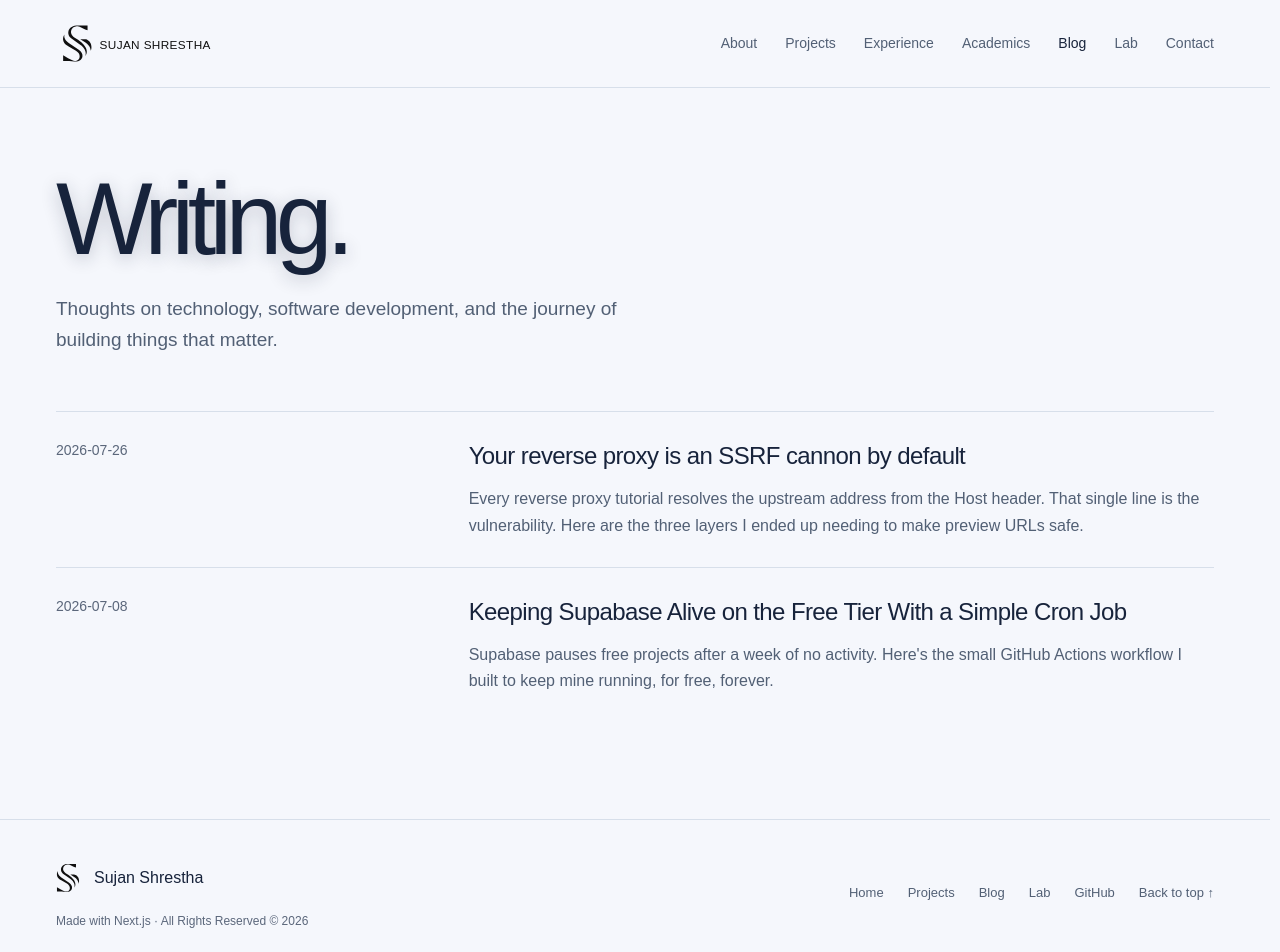
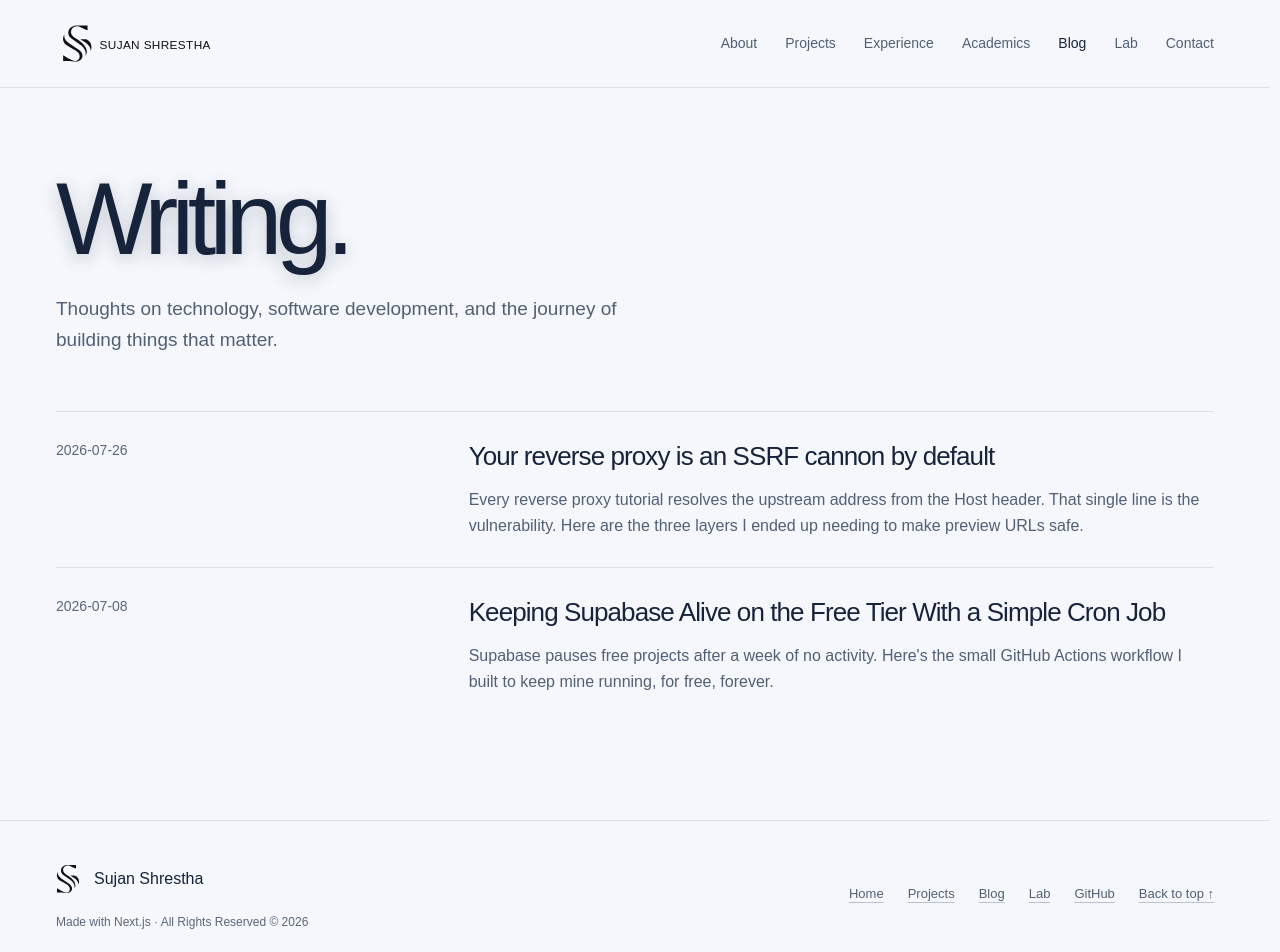
Before and after one commit to darkweb19/sujanshrestha.ca, a Next.js app: page /blogs in a window 1280 px wide. Shown: the top 952 px of the page. Built offline with nearby package versions, Linux system fonts and the light colour scheme.

Commit message:
style(polish): make writing and secondary link affordances consistent

```diff
--- a/app/globals.css
+++ b/app/globals.css
@@ -579,15 +579,37 @@ textarea {
 	padding-block: 28px;
 	border-top: 1px solid var(--color-glass-border);
 }
-.writing-row h3 {
+.writing-row :is(h2, h3) {
 	font-size: 26px;
 	letter-spacing: -0.035em;
 	font-weight: 500;
 	line-height: 1.25;
 }
-.writing-row:hover h3 {
+.writing-row:hover :is(h2, h3),
+.writing-row:focus-visible :is(h2, h3) {
+	text-decoration-color: currentColor;
+}
+.writing-row :is(h2, h3) {
 	text-decoration: underline;
-	text-underline-offset: 5px;
+	text-decoration-color: transparent;
+	text-underline-offset: .16em;
+	text-decoration-thickness: 1px;
+	transition: color var(--motion-fast), text-decoration-color var(--motion-fast);
+}
+.writing-row:active :is(h2, h3) { color: var(--color-brand-deep); }
+:is(.footer-links a, .article-back, .contact-links a, .contact-links button,
+.project-facts a, .overview-links a, .schedule-fallback a, .browser-external) {
+	text-decoration: underline;
+	text-decoration-color: color-mix(in srgb, currentColor 35%, transparent);
+	text-decoration-thickness: 1px;
+	text-underline-offset: 4px;
+}
+:is(.footer-links a, .article-back, .contact-links a, .contact-links button,
+.project-facts a, .overview-links a, .schedule-fallback a, .browser-external):is(:hover, :focus-visible) {
+	text-decoration-color: currentColor;
+}
+:is(.footer-links a, .article-back, .project-facts a, .overview-links a, .schedule-fallback a):active {
+	color: var(--color-brand-deep);
 }
 .writing-row p {
 	margin-top: 14px;
```
